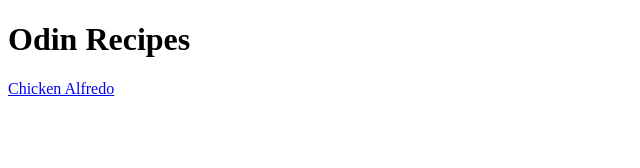
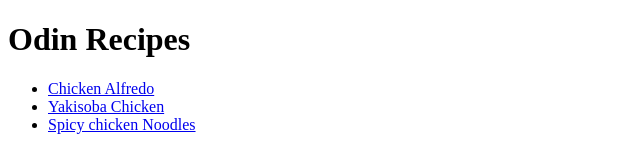
Before and after one commit to PrinceJuice/odin-recipes, a plain HTML site: page index.html in a window 1280 px wide. Shown: the whole page, without its empty margins (0-640 px from the left). Drawn offline with Linux system fonts and the light colour scheme.

Commit message:
Edited index.html

```diff
--- a/index.html
+++ b/index.html
@@ -7,6 +7,10 @@
 
     <body>
         <h1>Odin Recipes</h1>
-        <a href="recipes/chicken-alfredo.html">Chicken Alfredo</a>
+        <ul>
+            <li><a href="recipes/chicken-alfredo.html">Chicken Alfredo</a></li>
+            <li><a href="recipes/yakisoba-chicken.html">Yakisoba Chicken</a></li>
+            <li><a href="recipes/spicy-chicken-noodles.html">Spicy chicken Noodles</a></li>
+        </ul>
     </body>
 </html>
```
